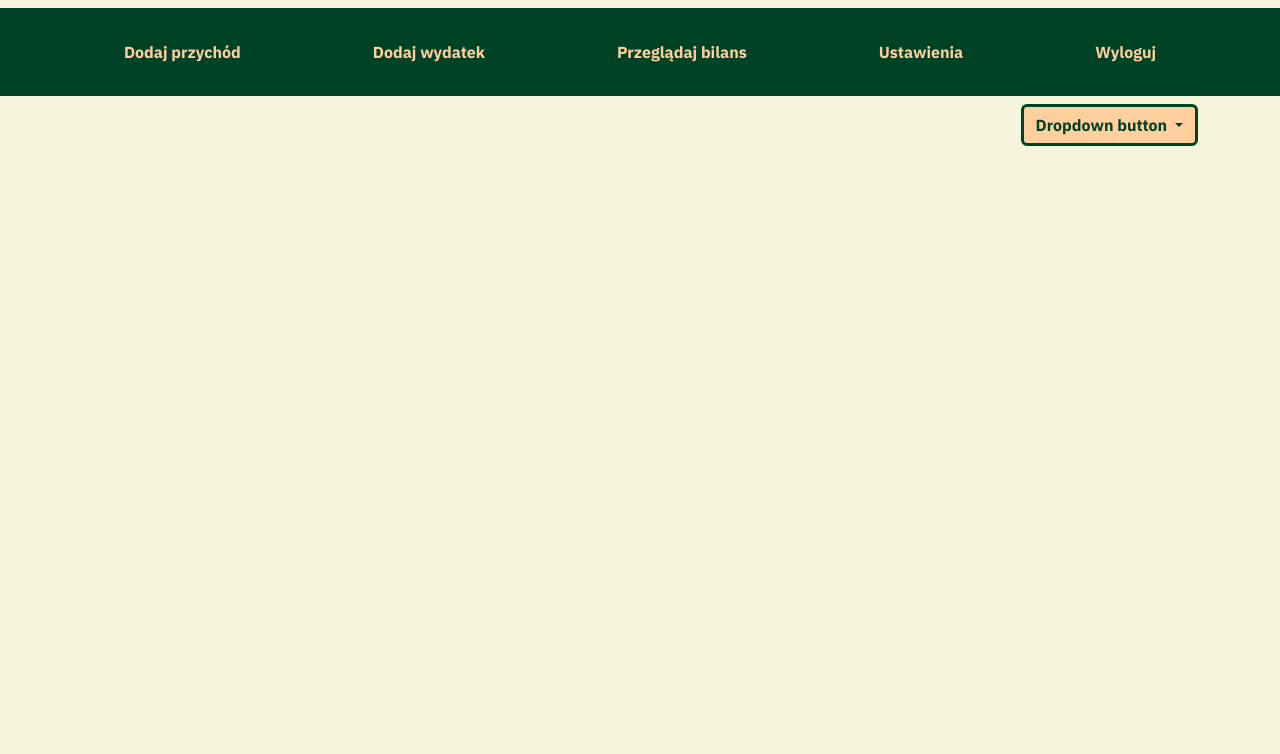
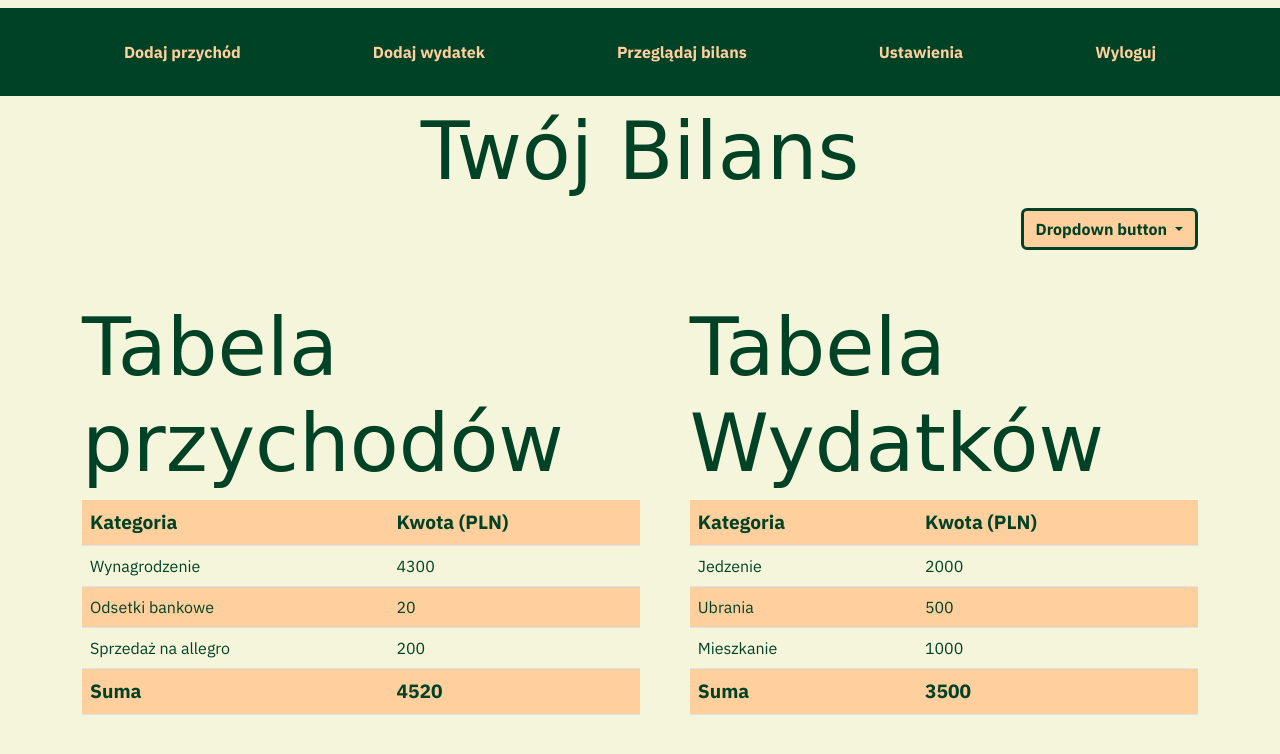
Before and after one commit to DamianMolter/WebBudgetAssistant, a PHP site: page /summary.html in a window 1280 px wide. Shown: the top 754 px of the page. Run offline with PHP 8.4, Linux system fonts and the light colour scheme; some web fonts are replaced.

Commit message:
Added summary income/expense tables

```diff
--- a/style.css
+++ b/style.css
@@ -64,7 +64,40 @@ div.container.passion{
   max-width: 100%;
   padding-left: 0;
   padding-right: 0;
+}
 
+.container.table{
+  display: flex;
+  justify-content: center;
+  gap: 50px;
+  padding-top: 50px;
+}
+
+td{
+  font-family: "IBM Plex Sans", sans-serif;;
+}
+
+.col-title{
+  font-weight: 900;
+  font-size: larger;
+}
+
+tr.odd-row td{
+  background-color: #FFCF9D;
+  color: #004225;
+}
+
+tr.even-row td{
+  background-color: #F5F5DC;
+  color: #004225;
+}
+
+tr.odd-row > td:hover{
+  background-color: #FFB000;
+}
+
+tr.even-row > td:hover{
+  background-color: #FFB000;
 }
 
 .dropdown{
@@ -143,4 +176,8 @@ p{
   .nav.nav-pills{
     flex-direction: column;
   }
+
+  .container.table{
+    flex-direction: column;
+  }
 }
--- a/summary.html
+++ b/summary.html
@@ -48,6 +48,10 @@
     </nav>
 
     <header>
+      <div class="text-center"><h1>Twój Bilans</h1></div>
+    </header>
+
+    <main>
       <div class="container">
         <div class="dropdown">
           <button
@@ -62,18 +66,37 @@
             <li><a class="dropdown-item" href="#">Bieżący miesiąc</a></li>
             <li><a class="dropdown-item" href="#">Poprzedni miesiąc</a></li>
             <li><a class="dropdown-item" href="#">Bieżący rok</a></li>
-            <li><a class="dropdown-item" href="#" data-bs-toggle="modal" data-bs-target="#exampleModal">Something else here</a></li>
+            <li>
+              <a
+                class="dropdown-item"
+                href="#"
+                data-bs-toggle="modal"
+                data-bs-target="#customPeriod"
+                >Okres niestandardowy</a
+              >
+            </li>
           </ul>
         </div>
-      </div>
-    </header>
 
-    <div class="modal fade" id="exampleModal" tabindex="-1" aria-labelledby="exampleModalLabel" aria-hidden="true">
+        <div
+          class="modal fade"
+          id="customPeriod"
+          tabindex="-1"
+          aria-labelledby="exampleModalLabel"
+          aria-hidden="true"
+        >
           <div class="modal-dialog">
             <div class="modal-content">
               <div class="modal-header">
-            <h4 class="modal-title fs-5" id="exampleModalLabel">Wybierz przedział czasowy</h4>
-            <button type="button" class="btn-close" data-bs-dismiss="modal" aria-label="Close"></button>
+                <h4 class="modal-title fs-5" id="exampleModalLabel">
+                  Wybierz przedział czasowy
+                </h4>
+                <button
+                  type="button"
+                  class="btn-close"
+                  data-bs-dismiss="modal"
+                  aria-label="Close"
+                ></button>
               </div>
               <div class="modal-body">
                 <div>
@@ -86,12 +109,79 @@
                 </div>
               </div>
               <div class="modal-footer">
-            <button type="button" class="btn btn-secondary" data-bs-dismiss="modal">Anuluj</button>
-            <button type="button" class="btn btn-primary" data-bs-dismiss="modal">Akceptuj</button>
+                <button
+                  type="button"
+                  class="btn btn-secondary"
+                  data-bs-dismiss="modal"
+                >
+                  Anuluj
+                </button>
+                <button
+                  type="button"
+                  class="btn btn-primary"
+                  data-bs-dismiss="modal"
+                >
+                  Akceptuj
+                </button>
               </div>
             </div>
           </div>
         </div>
+      </div>
+
+      <div class="container table">
+        <div>
+          <h2>Tabela przychodów</h2>
+          <table class="table table-hover">
+            <tr class="odd-row col-title">
+              <td>Kategoria</td>
+              <td>Kwota (PLN)</td>
+            </tr>
+            <tr class="even-row">
+              <td>Wynagrodzenie</td>
+              <td>4300</td>
+            </tr>
+            <tr class="odd-row">
+              <td>Odsetki bankowe</td>
+              <td>20</td>
+            </tr>
+            <tr class="even-row">
+              <td>Sprzedaż na allegro</td>
+              <td>200</td>
+            </tr>
+            <tr class="odd-row col-title">
+              <td>Suma</td>
+              <td>4520</td>
+            </tr>
+          </table>
+        </div>
+        <div><h2>Tabela Wydatków</h2>
+          <table class="table table-hover">
+            <tr class="odd-row col-title">
+              <td>Kategoria</td>
+              <td>Kwota (PLN)</td>
+            </tr>
+            <tr class="even-row">
+              <td>Jedzenie</td>
+              <td>2000</td>
+            </tr>
+            <tr class="odd-row">
+              <td>Ubrania</td>
+              <td>500</td>
+            </tr>
+            <tr class="even-row">
+              <td>Mieszkanie</td>
+              <td>1000</td>
+            </tr>
+            <tr class="odd-row col-title">
+              <td>Suma</td>
+              <td>3500</td>
+            </tr>
+          </table><div class="table">
+
+        </div></div>
+      </div>
+    </main>
 
     <script
       src="https://cdn.jsdelivr.net/npm/bootstrap@5.3.3/dist/js/bootstrap.bundle.min.js"
```
Lines whose indentation alone changed are shown as unchanged.
